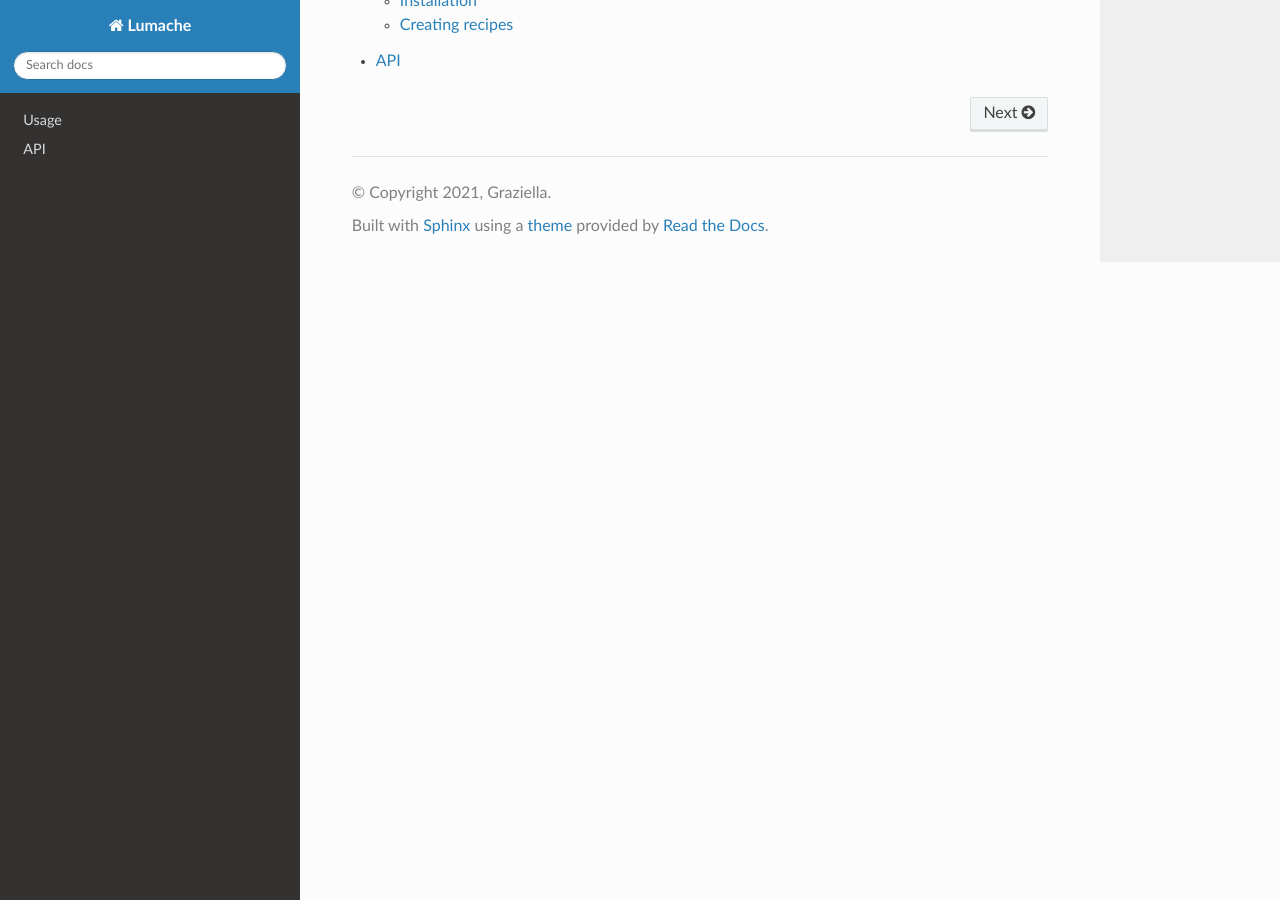
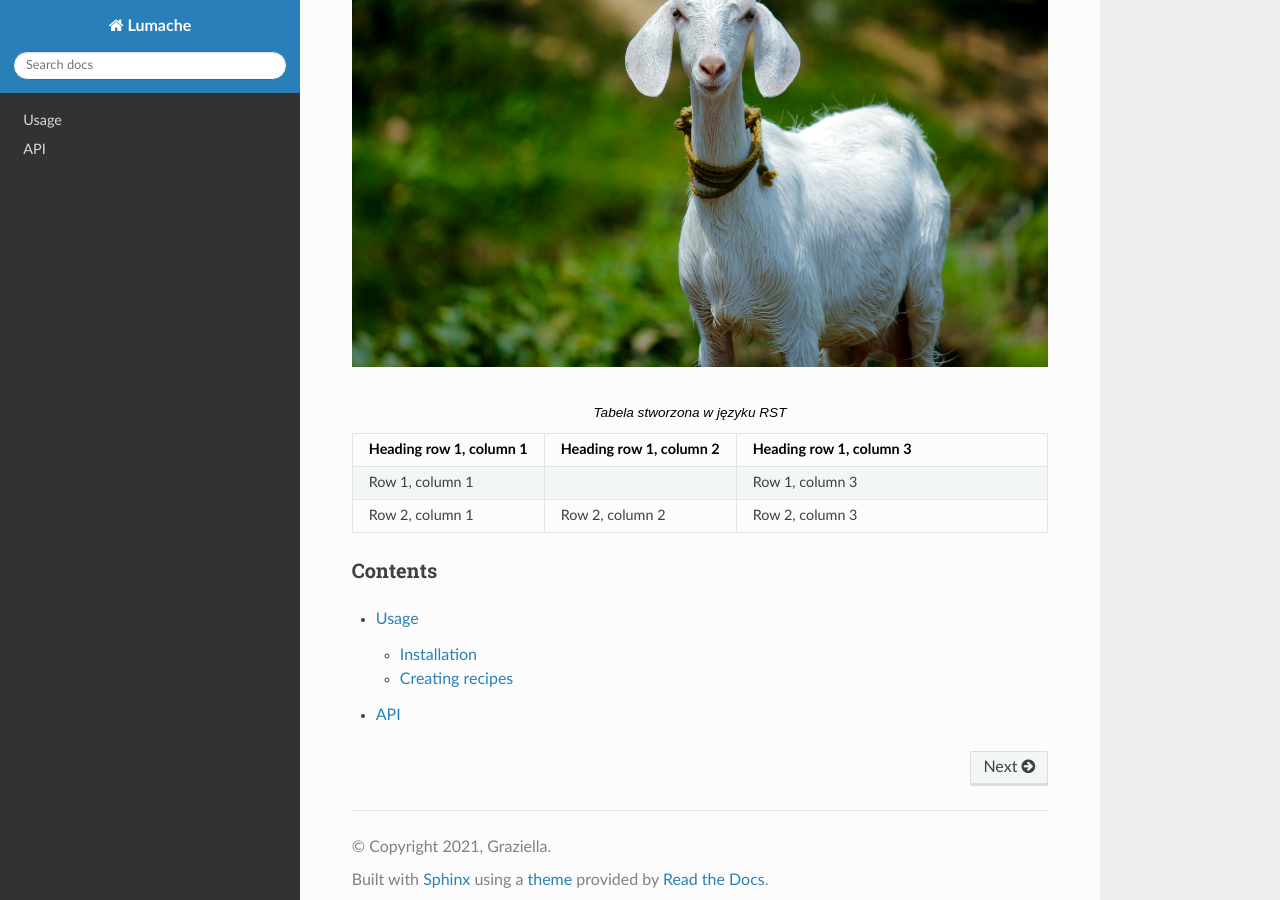
Before and after one commit to imEdel87/rst_documentation_1, a Sphinx documentation site: the page built from docs/source/index.rst, in a window 1280 px wide and 900 px high, scrolled down 1237 px. Built offline with Sphinx 7.4.7 and the Read the Docs theme 3.1.0, drawn with Linux system fonts in a browser that asks for light colours.

Commit message:
Update index.rst

```diff
--- a/docs/source/index.rst
+++ b/docs/source/index.rst
@@ -42,8 +42,22 @@
 *  Item
 *  Item
 
-.. |filename| image:: images/path/filename.png
+.. image:: ./goat123.jpg
                :alt: Text describing the image
+
+.. list-table:: Tabela stworzona w języku RST
+   :widths: 25 25 50
+   :header-rows: 1
+
+   * - Heading row 1, column 1
+     - Heading row 1, column 2
+     - Heading row 1, column 3
+   * - Row 1, column 1
+     -
+     - Row 1, column 3
+   * - Row 2, column 1
+     - Row 2, column 2
+     - Row 2, column 3
 
 Contents
 --------
```
